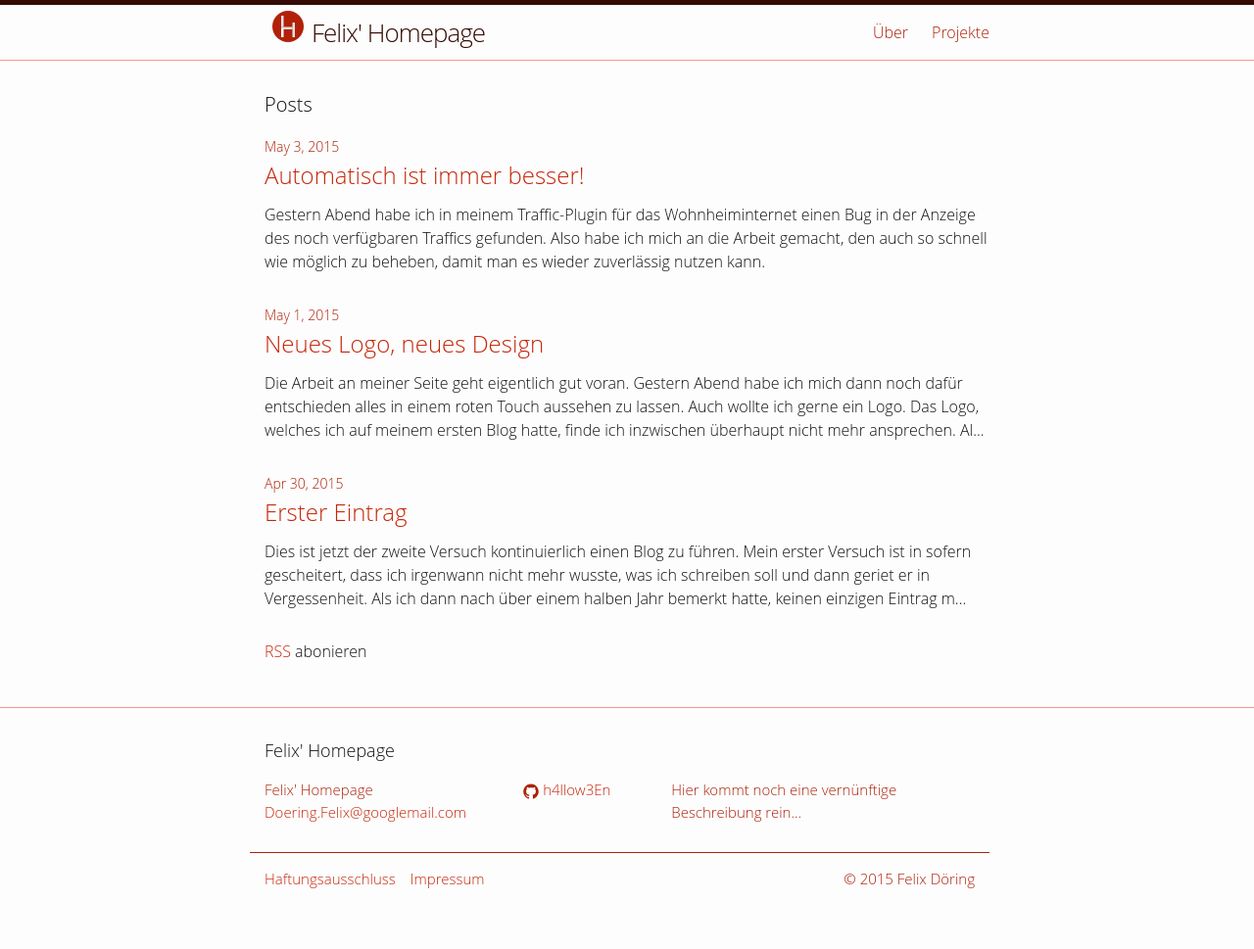
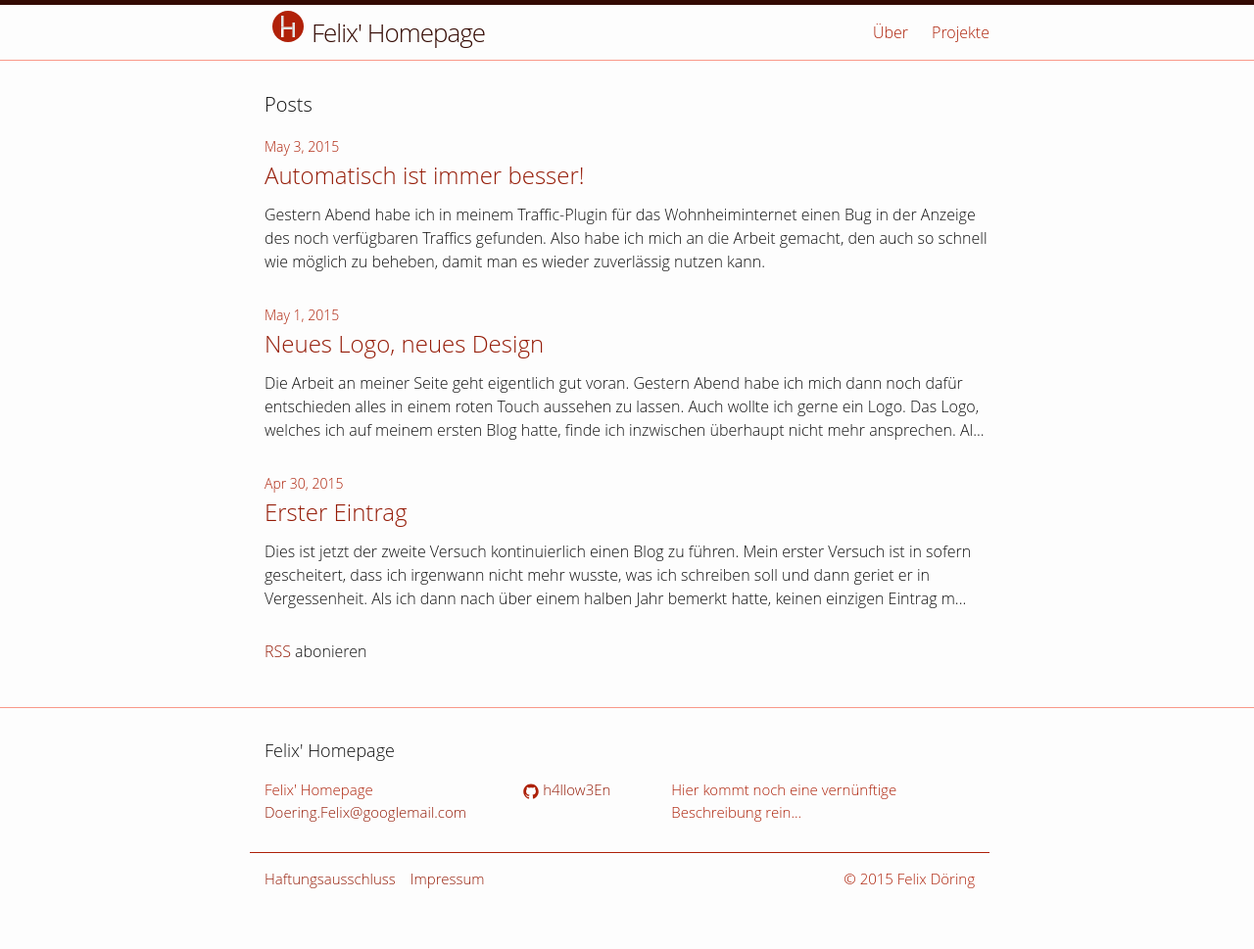
Before and after one commit to MarauderXtreme/felixdoering.com, a Jekyll site: the page built from index.html, in a window 1280 px wide. Shown: the whole page at 98% size. Built offline with Jekyll 4.4.1, drawn with Linux system fonts in a browser that asks for light colours; the list of posts is cut into pages by our own code.

Commit message:
fixing style

```diff
--- a/_sass/_base.scss
+++ b/_sass/_base.scss
@@ -89,7 +89,7 @@ h1, h2, h3, h4, h5, h6 {
  * Links
  */
 a {
-    color: lighten($red-color, 5%);
+    color: darken($red-color, 5%);
     text-decoration: none;
 
     &:visited {
```
